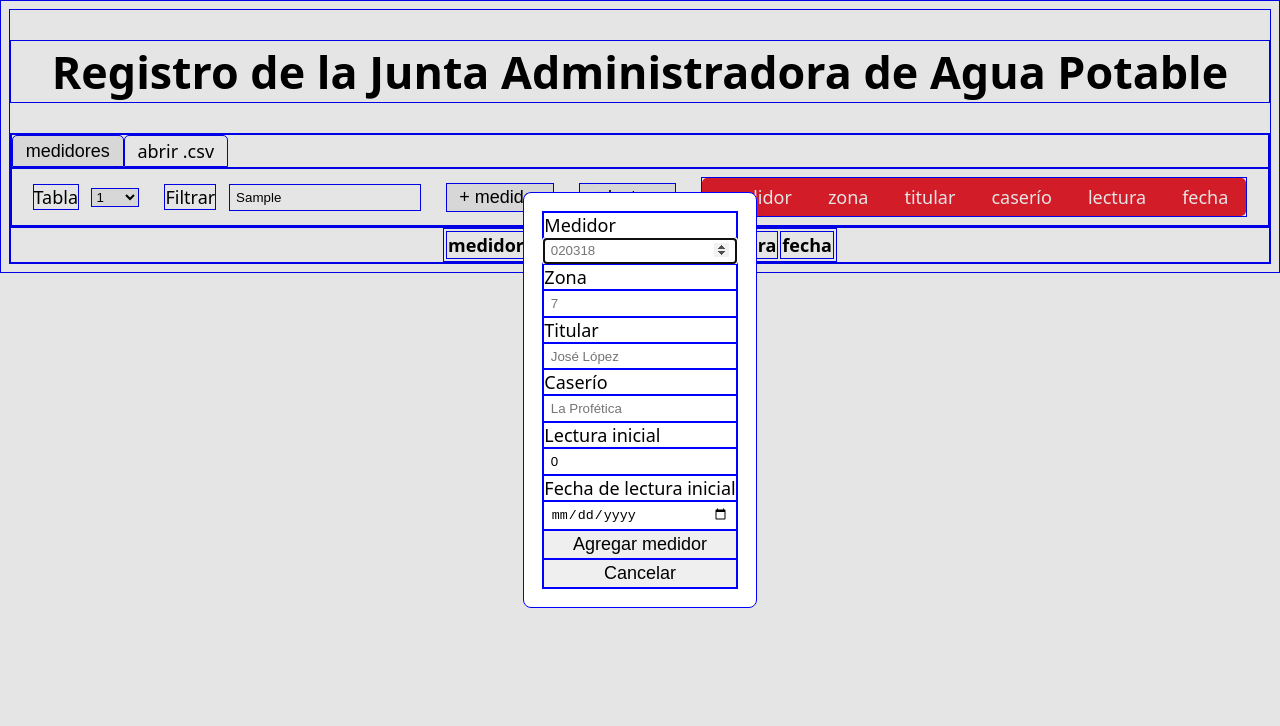
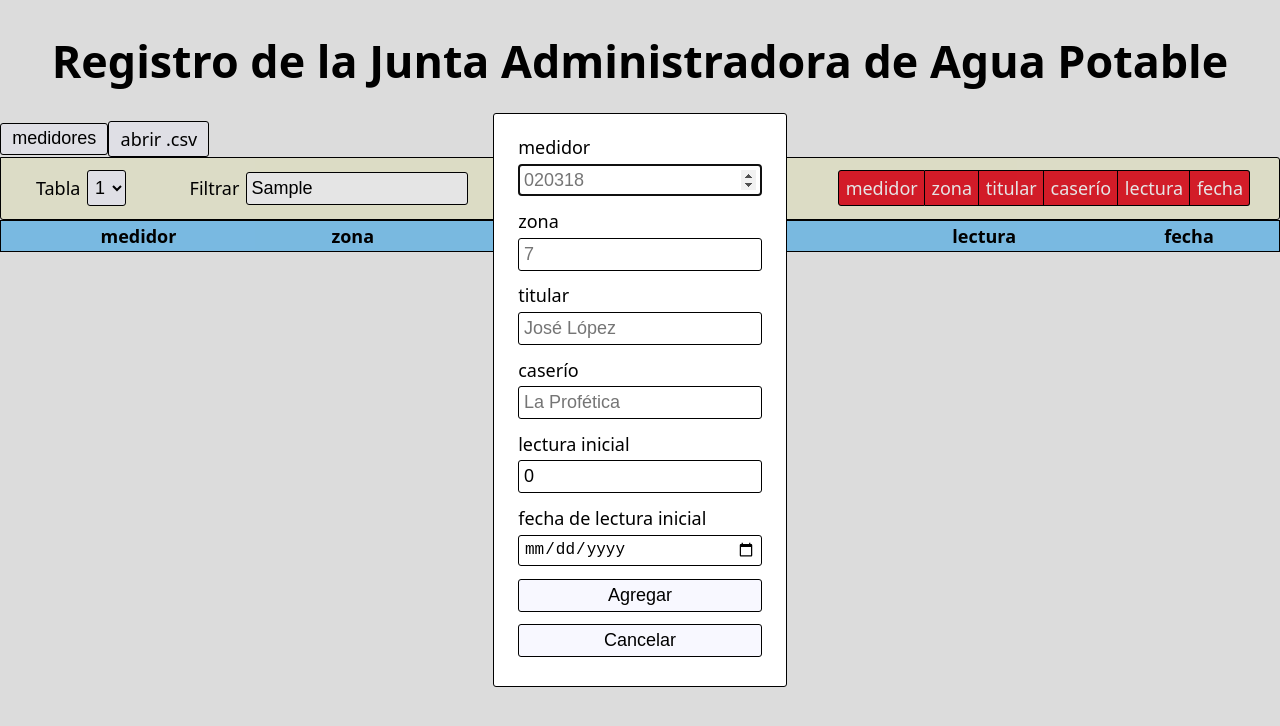
Before and after one commit to materialknight/jaap-pwa, a plain HTML site: page index.html in a window 1280 px wide. Both pictures are taken after typing "Sample" into the empty fields and a click on the button "+ medidor". Drawn offline with nearby package versions, Linux system fonts and the light colour scheme.

Commit message:
feat: design polish

```diff
--- a/index.html
+++ b/index.html
@@ -20,7 +20,7 @@
    <h1>Registro de la Junta Administradora de Agua Potable</h1>
 
    <nav>
-      <div class='section-btns'>
+      <div>
 
          <input type='button' value='medidores' id='meters-section'>
 
@@ -31,11 +31,15 @@
 
       <search id='meter-search' hidden>
 
-         <label for='history'>Tabla</label>
-         <select id='history'></select>
+         <div>
+            <label for='history'>Tabla</label>
+            <select id='history'></select>
+         </div>
 
-         <label for='meter-filter'>Filtrar</label>
-         <input id='meter-filter' type='search' spellcheck='false'>
+         <div>
+            <label for='meter-filter'>Filtrar</label>
+            <input id='meter-filter' type='search' spellcheck='false' size='18'>
+         </div>
 
          <input type='button' id='meter-add-btn' value='+ medidor'>
          <input type='button' id='reading-btn' value='+ lectura'>
@@ -46,8 +50,10 @@
 
       <search id='csv-search' hidden>
 
-         <label for='csv-filter'>Filtrar </label>
-         <input id='csv-filter' type='search' spellcheck='false'>
+         <div>
+            <label for='csv-filter'>Filtrar</label>
+            <input id='csv-filter' type='search' spellcheck='false' size='18'>
+         </div>
 
          <div class='switch-box' id='csv-switches'></div>
 
@@ -61,28 +67,28 @@
 
    <dialog id='meter-dialog'>
       <form method='dialog'>
-         <label for='medidor' class='form-label'>Medidor</label>
+         <label for='medidor' class='form-label'>medidor</label>
          <input id='medidor' class='form-control' type='number' required placeholder='020318' name='medidor'>
 
-         <label for='zona' class='form-label'>Zona</label>
+         <label for='zona' class='form-label'>zona</label>
          <input id='zona' class='form-control' type='number' required min='1' max='12' placeholder='7' name='zona'>
 
-         <label for='titular' class='form-label'>Titular</label>
+         <label for='titular' class='form-label'>titular</label>
          <input id='titular' class='form-control' type='text' required placeholder='José López' name='titular'>
 
-         <label for='caserío' class='form-label'>Caserío</label>
+         <label for='caserío' class='form-label'>caserío</label>
          <input id='caserío' class='form-control' type='text' required placeholder='La Profética' name='caserío'>
 
-         <label for='lectura' class='form-label'>Lectura inicial</label>
+         <label for='lectura' class='form-label'>lectura inicial</label>
          <input id='lectura' class='form-control' type='number' required min='0' value='0' name='lectura'>
 
-         <label for='fecha' class='form-label'>Fecha de lectura inicial</label>
+         <label for='fecha' class='form-label'>fecha de lectura inicial</label>
          <input id='fecha' class='form-control' type='date' required name='fecha'>
 
          <!-- <label for='deuda' class='form-label'>Deuda</label>
          <input id='deuda' class='form-control' type='number' required min='0' step='0.01' value='0'> -->
 
-         <input type='submit' value='Agregar medidor'>
+         <input type='submit' value='Agregar'>
          <input type='button' value='Cancelar' onclick='this.parentElement.parentElement.close()'>
       </form>
    </dialog>
--- a/style.css
+++ b/style.css
@@ -1,17 +1,13 @@
-/* body {
-   background-color: palegoldenrod;
+* {
+   /* border: 1px solid blue; */
+   box-sizing: border-box;
 }
 
-nav {
-   background-color: palegoldenrod;
-}
-
-main {
-   background-color: white;
-} */
 body {
    font-family: system-ui, Arial, Helvetica, sans-serif;
    font-size: large;
+   margin: 0;
+   background-color: whitesmoke;
 }
 
 h1 {
@@ -21,123 +17,152 @@ h1 {
 
 div {
    display: flex;
-   /* width: max-content; */
-   flex-wrap: wrap;
-
+   align-items: center;
 }
 
+[for=csv-btn],
 [type=button],
-[type=submit] {
+[type=submit],
+select {
+   background-color: ghostwhite;
    font-size: large;
-   padding: 0.2rem 0.8rem;
-}
-
-[for=csv-btn] {
-   padding: 0.2rem 0.8rem;
-}
-
-.section-btns>* {
-   border-radius: 5px 5px 0 0;
-}
-
-* {
-   border: 1px solid blue;
-   box-sizing: border-box;
+   padding: 0.3rem 0.7rem;
+   border-radius: 3px;
+   border: 1px solid black;
 }
 
 nav {
    position: sticky;
    top: 0;
-   /* padding: 5px; */
 }
 
 th {
    position: sticky;
+   top: auto;
+
 }
 
-tbody {
+table {
+   border: 1px solid black;
+   border-radius: 3px;
+   border-collapse: collapse;
 
-   tr:nth-child(even) {
-      /* background-color: #e5fad5; */
+   text-align: center;
+   width: 100%;
+
+   thead {
+      background-color: lightskyblue;
    }
 
+   th,
+   td {
+      padding: 0.2rem 0;
+   }
+
+   tbody+tbody {
       tr:nth-child(odd) {
-      /* background-color: #fcf82c; */
+         border: 1px solid black;
+         background-color: lightcoral;
+      }
+   }
+
+   tbody:first-of-type {
+      tr:nth-child(odd) {
+         border: 1px solid black;
+         background-color: lightgreen;
+      }
    }
 
 }
 
-table {
-   margin: auto;
-}
-
 dialog {
-   border-radius: 8px;
+   border: 1px solid black;
+   border-radius: 3px;
 }
 
 form {
    display: flex;
+   flex-wrap: wrap;
    flex-direction: column;
-   /* padding: 2rem; */
+   row-gap: 0.3rem;
+
+   margin: 0.2rem 0.4rem;
+
+   &>input {
+      margin-bottom: 0.5rem;
+   }
 }
 
 [type=search],
 [type=text],
 [type=number],
 [type=date] {
-
-   padding: 0.3rem 0.4rem;
-   /* border-radius: 3px; */
+   border: 1px solid black;
+   border-radius: 3px;
+   font-size: large;
+   padding: 0.3rem;
 }
 
 search:not([hidden]) {
 
    display: flex;
    flex-wrap: wrap;
-   row-gap: 0.5rem;
+   justify-content: space-around;
 
-   padding: 0.5rem;
+   row-gap: 0.8rem;
 
+   padding: 0.8rem 0;
+   background-color: beige;
 
-   &>* {
-      margin: auto;
+   border: 1px solid black;
+   border-radius: 0 3px 3px 3px;
 
+   label {
+      padding: 0.3rem 0.4rem;
    }
 
-   &>label {
-      margin-right: 0;
 }
 
 .switch-box {
 
+   /* border: 1px solid black; */
+   border-radius: 3px;
+
    label {
-         background-color: white;
-         border: 2px solid #EA1F2D;
+      border-right: 1px solid black;
+      border-top: 1px solid black;
+      border-bottom: 1px solid black;
+
+      background-color: snow;
+
       color: #EA1F2D;
-         padding: 0.3rem 1rem;
+      /* padding: 0.3rem 1rem; */
+      /* flex: 0 0 7rem; */
+      /* min-width: 4rem; */
+
 
       &:first-of-type {
-            border-radius: 5px 0 0 5px;
+         border-left: 1px solid black;
+         border-radius: 3px 0 0 3px;
       }
 
       &:last-of-type {
-            border-radius: 0 5px 5px 0;
+         border-radius: 0 3px 3px 0;
       }
    }
 
-      [type=checkbox] {
-
-         display: none;
-
-         &:checked+label {
+   [type=checkbox]:checked+label {
       background-color: #EA1F2D;
       color: white;
    }
-      }
+
+   [type=checkbox] {
+      display: none;
    }
 }
 
 select {
-   width: 3rem;
-   /* height: 3rem; */
+   min-width: fit-content;
+   padding: 0 0.2rem;
+   align-self: normal;
 }
```
Also changed, not shown: manifest.json. Lines whose indentation alone changed are shown as unchanged.
